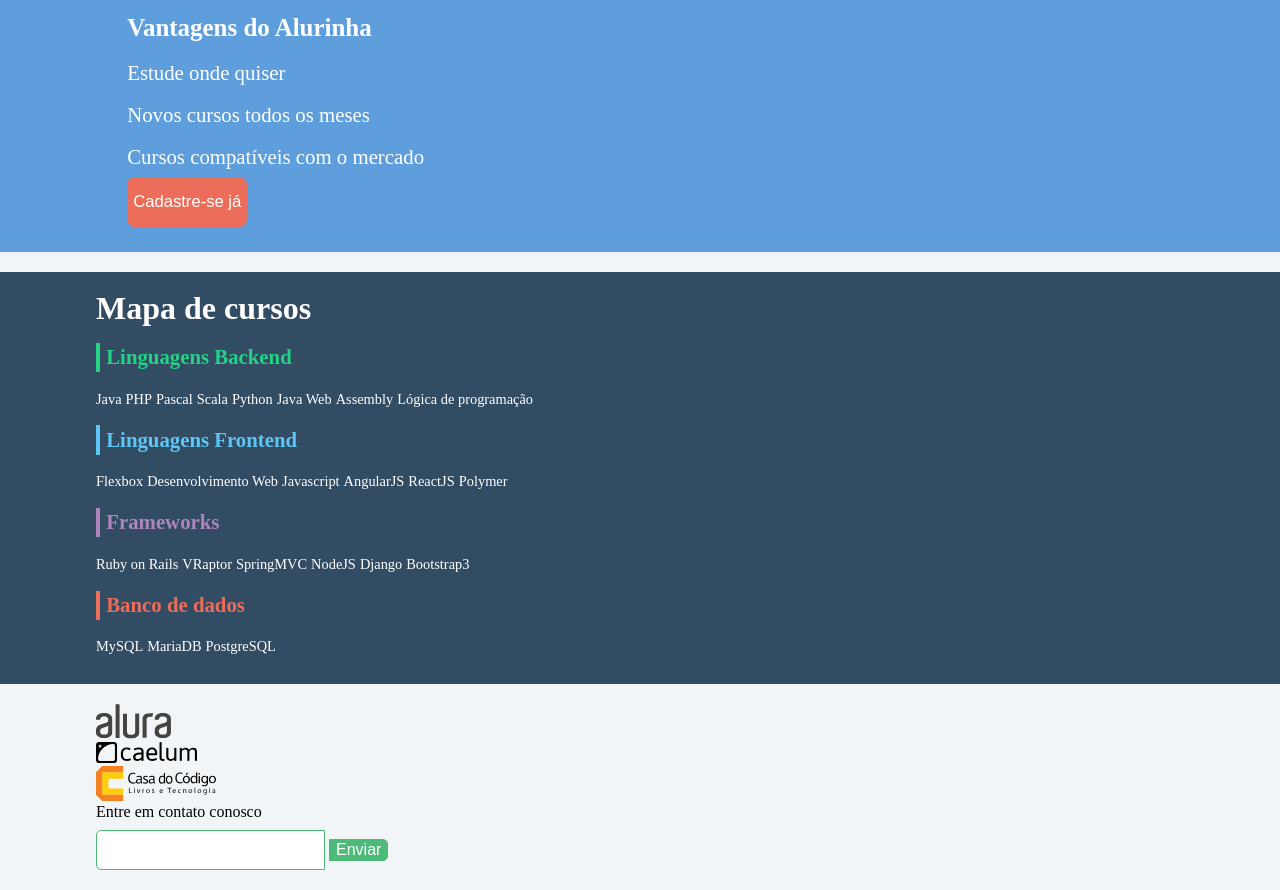
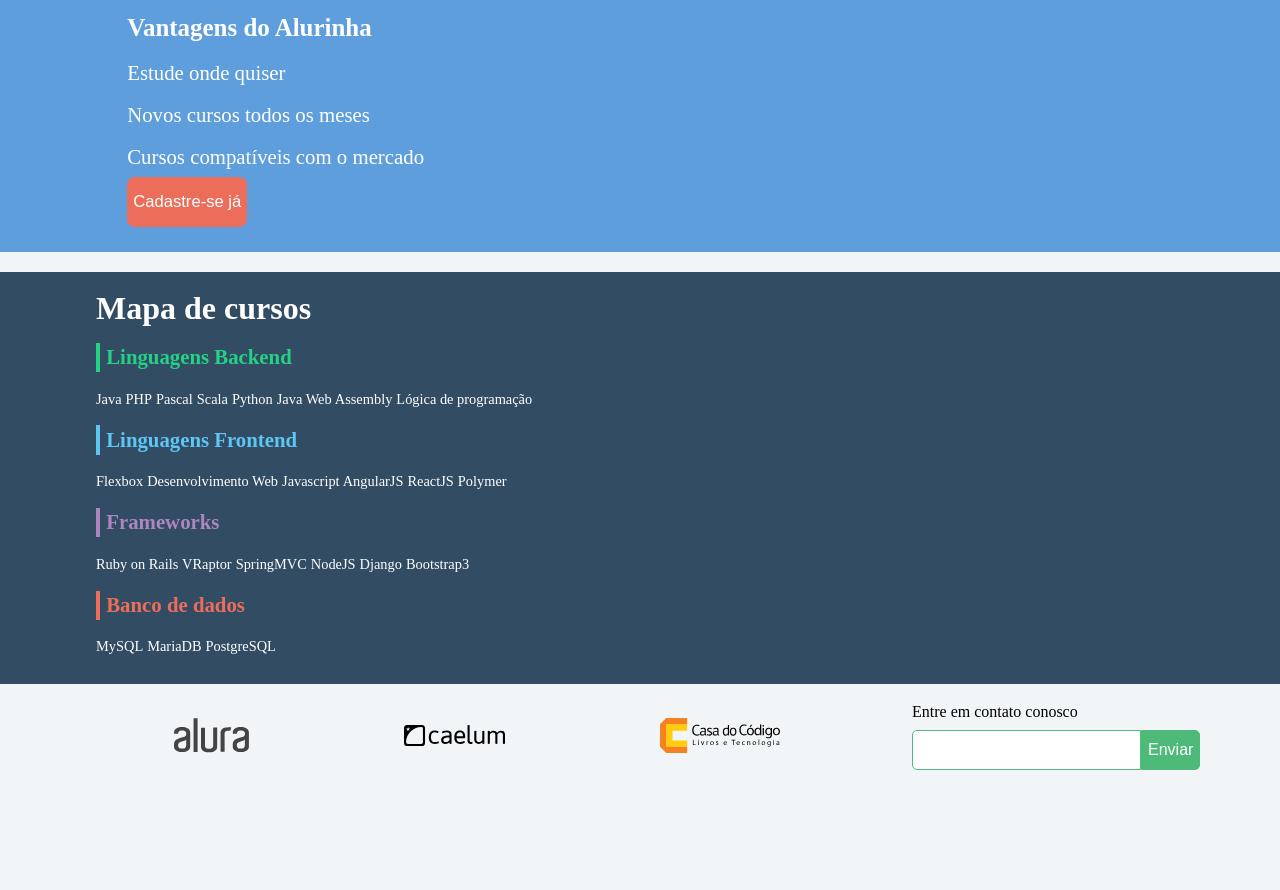
Before and after one commit to AndrePaulino/flexbox_alurinha, a website built with Vite: page index.html in a window 1280 px wide. Shown: the part 2546-3436 px from the top of the page. After the commit the page ends 3336 px from the top, so only its background shows below. Built offline with nearby package versions, Linux system fonts and the light colour scheme.

Commit message:
🗞️ Footer

```diff
--- a/styles/flexbox.css
+++ b/styles/flexbox.css
@@ -7,3 +7,24 @@
 .cabecalhoPrincipal-nav {
 	display: flex;
 }
+
+.rodapePrincipal-patrocinadores .container {
+	display: flex;
+	justify-content: space-between;
+}
+
+.rodapePrincipal-patrocinadores-list {
+	display: flex;
+	align-items: center;
+	justify-content: space-around;
+	width: 70%;
+	margin-right: 5%;
+}
+
+.rodapePrincipal-contatoForm {
+	width: 25%;
+}
+
+.rodapePrincipal-contatoForm-fieldset {
+	display: flex;
+}
```
